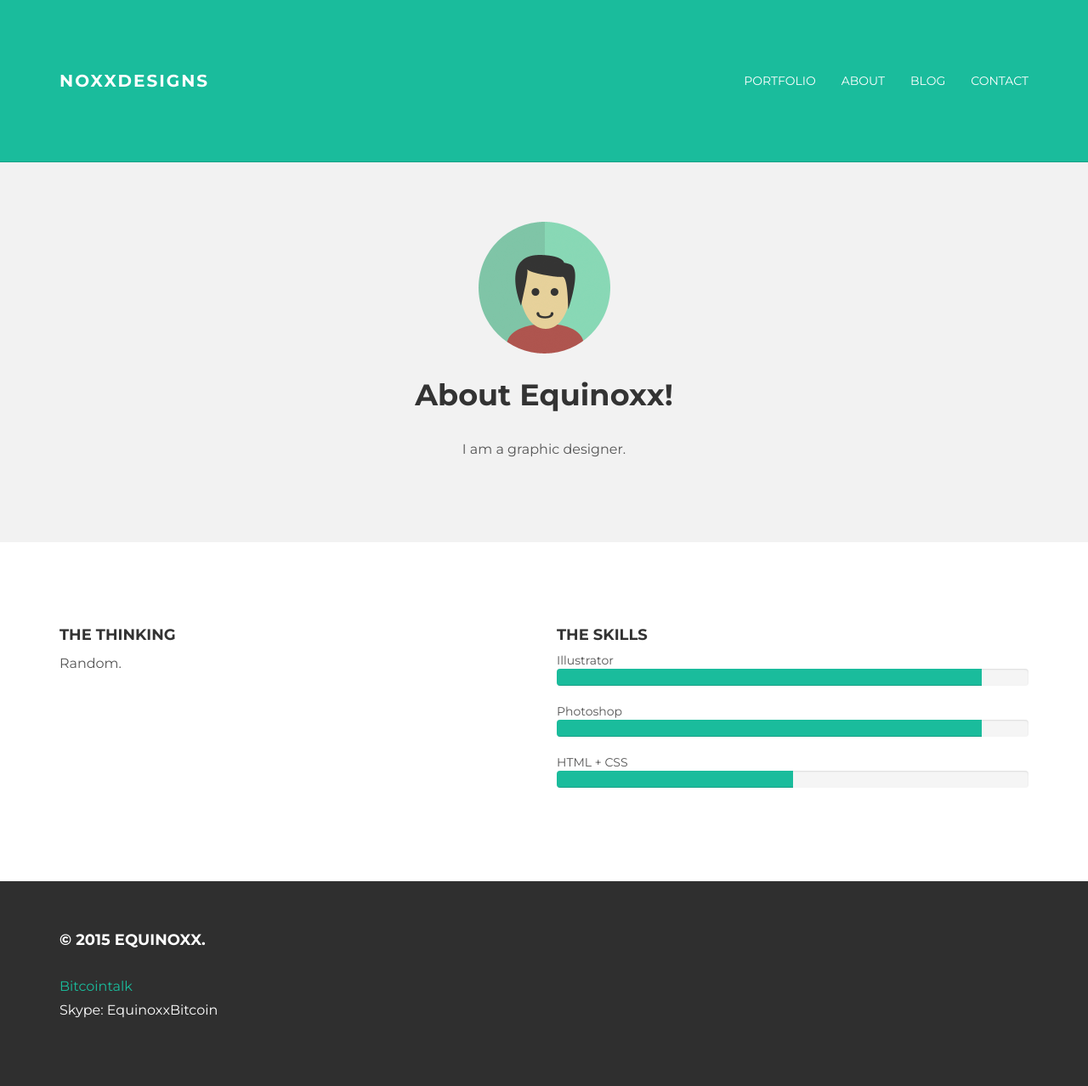
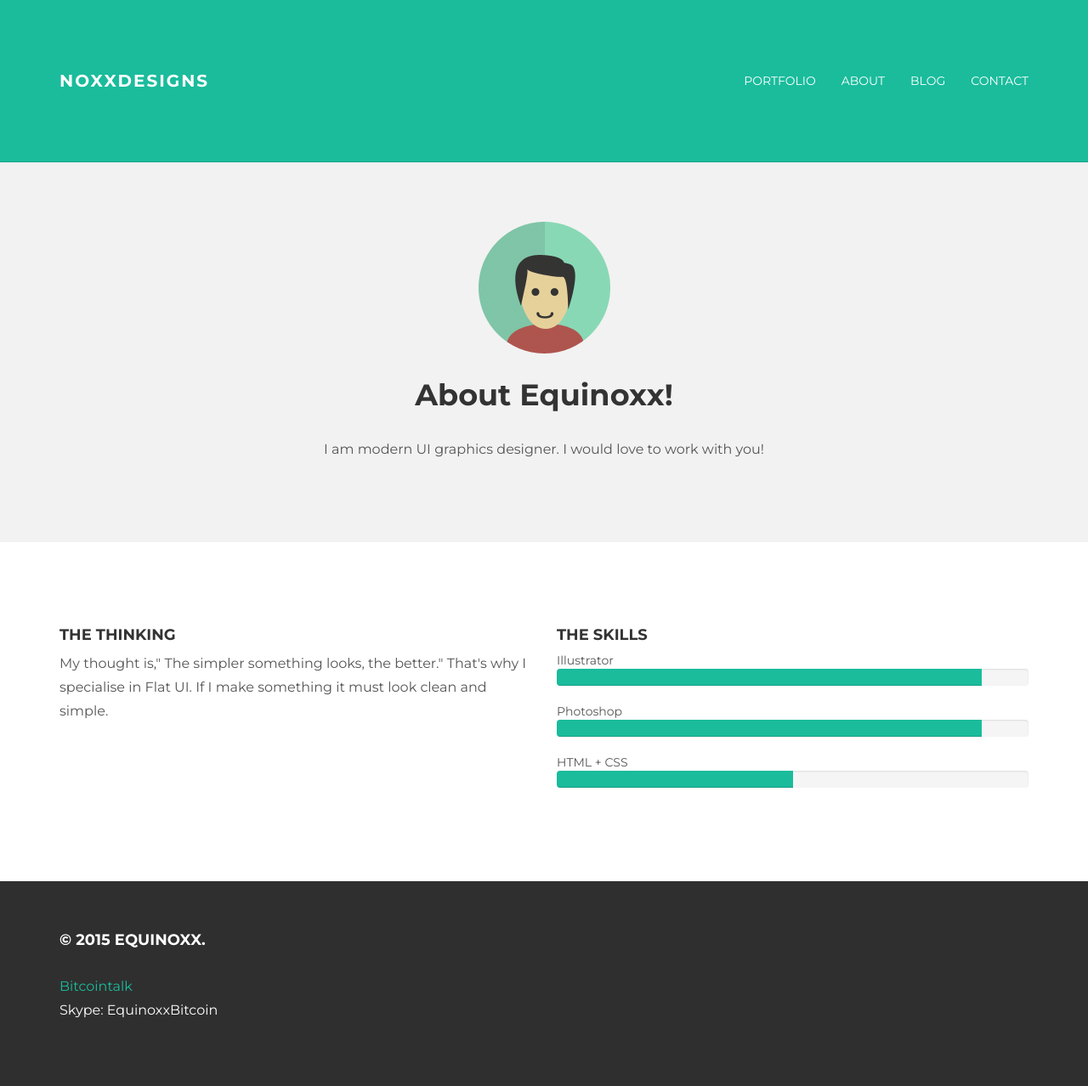
Before and after one commit to noxxdesigns/noxxdesigns.github.io, a Jekyll site: the page built from about.html, in a window 1280 px wide. Shown: the whole page at 85% size. Built offline with Jekyll 4.4.1, drawn with Linux system fonts in a browser that asks for light colours; nearby versions of some CDN libraries; a file with an impossible date is left out.

Commit message:
Updated about.html

```diff
--- a/about.html
+++ b/about.html
@@ -10,7 +10,8 @@ published: true
 			<div class="col-lg-8 col-lg-offset-2 centered">
 				<img src="/assets/img/user.png" alt="Stanley">
 				<h1>About {{site.author}}!</h1>
-				<p>I am a graphic designer.</p>
+				<p>I am modern UI graphics designer.
+I would love to work with you!</p>
 			</div><!-- /col-lg-8 -->
 		</div><!-- /row -->
     </div> <!-- /container -->
@@ -23,7 +24,7 @@ published: true
 	<div class="row mt">
 		<div class="col-lg-6">
 			<h4>THE THINKING</h4>
-			<p>Random.</p>
+			<p>My thought is," The simpler something looks, the better." That's why I specialise in Flat UI. If I make something it must look clean and simple.  </p>
 		</div><!-- /colg-lg-6 -->
 
 		<div class="col-lg-6">
@@ -31,7 +32,7 @@ published: true
 			Illustrator
 			<div class="progress">
 				<div class="progress-bar progress-bar-theme" role="progressbar" aria-valuenow="90" aria-valuemin="0" aria-valuemax="100" style="width: 90%;">
-					<span class="sr-only">90% Complete</span>
+					<span class="sr-only">80% Complete</span>
 				</div>
 			</div>
 
@@ -45,7 +46,7 @@ published: true
 			HTML + CSS
 			<div class="progress">
 				<div class="progress-bar progress-bar-theme" role="progressbar" aria-valuenow="50" aria-valuemin="0" aria-valuemax="100" style="width: 50%;">
-					<span class="sr-only">50% Complete</span>
+					<span class="sr-only">60% Complete</span>
 				</div>
 			</div>
 
```
